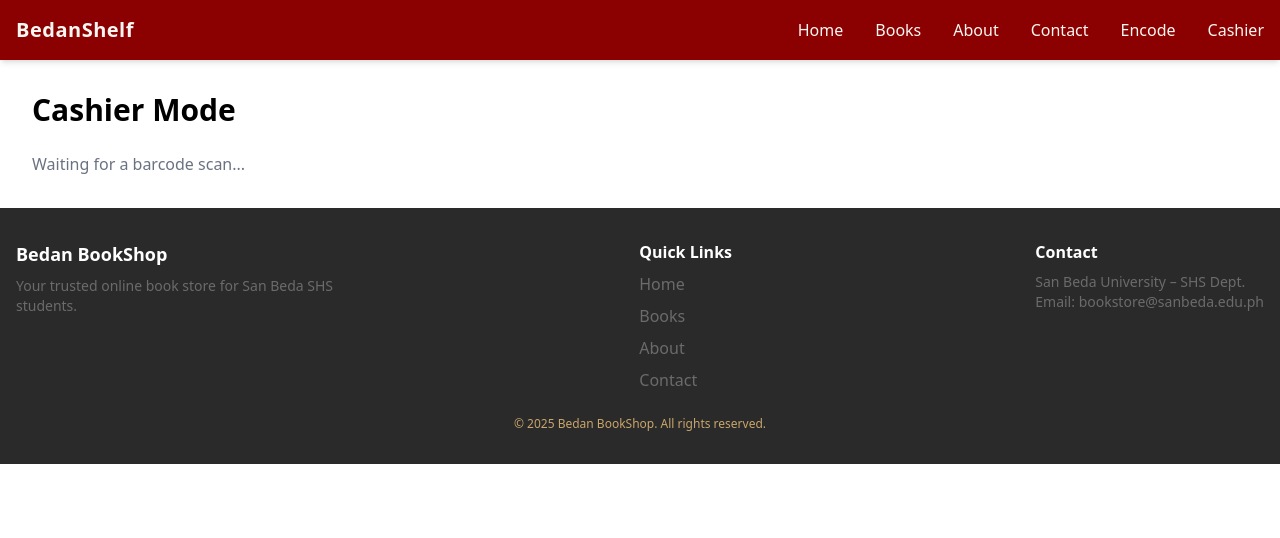
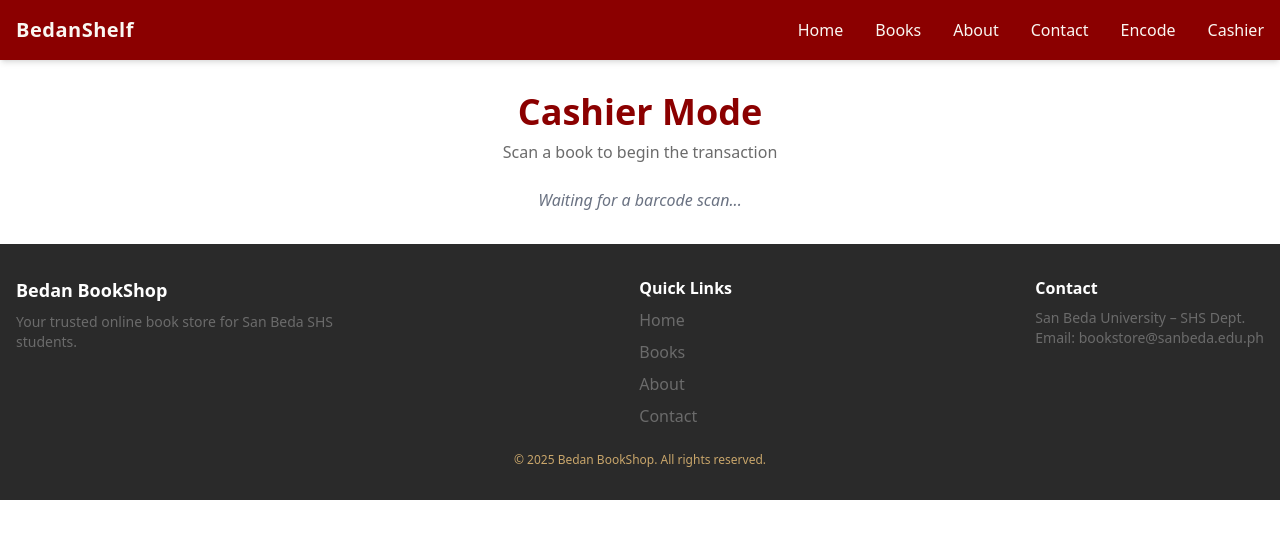
Before and after one commit to bedanshelf/BedanShelfWebApp, a React (Vite) app: page /books/cashier in a window 1280 px wide. Shown: the top 538 px of the page. Built offline with nearby package versions, Linux system fonts and the light colour scheme; no server answers; the database is empty.

Commit message:
feat: enhance CashierPage layout and improve user feedback during transactions

```diff
--- a/src/Pages/CashierPage.tsx
+++ b/src/Pages/CashierPage.tsx
@@ -47,25 +47,18 @@
   // Handle Confirm or Cancel
   const handlePaymentAction = async (action: "confirm" | "cancel") => {
     if (!book || !barcode) return;
-    // Location of scanned barcode
     const scanRef = ref(db, "scanner/searchBarcode");
 
     if (action === "confirm") {
-      // Fade-out animation
       setPaymentComplete(true);
-
-      // Update availability in Firebase
       await update(ref(db, `books/${barcode}`), { available: false });
       await set(scanRef, "");
-
-      // Optional: Reset after animation
       setTimeout(() => {
         setBook(null);
         setBarcode(null);
         setPaymentComplete(undefined);
       }, 1500);
     } else {
-      // Cancel
       setBook(null);
       setBarcode(null);
       await set(scanRef, "");
@@ -73,24 +66,44 @@
   };
 
   return (
-    <div className="p-8">
-      <h1 className="text-3xl font-bold mb-6">Cashier Mode</h1>
+    <div className="p-8 space-y-6">
+      {/* Header */}
+      <div className="text-center mb-6">
+        <h1 className="text-4xl font-bold text-primary">Cashier Mode</h1>
+        {!barcode && (
+          <p className="text-textmuted mt-2">
+            Scan a book to begin the transaction
+          </p>
+        )}
+      </div>
 
+      {/* Waiting for barcode */}
       {!barcode && (
-        <p className="text-gray-500">Waiting for a barcode scan...</p>
+        <p className="text-center text-gray-500 italic">
+          Waiting for a barcode scan...
+        </p>
       )}
 
+      {/* Scanned code card */}
       {barcode && (
-        <div className="mt-4">
-          <h2 className="text-xl font-bold">Scanned Code</h2>
-          <div className="text-lg bg-textdark w-fit px-3 py-1 rounded-4xl text-white">
+        <div className="flex flex-col items-center mb-4">
+          <h2 className="text-xl font-semibold text-textdark mb-1">
+            Scanned Code
+          </h2>
+          <div className="px-5 py-2 bg-secondary text-white rounded-full shadow-md text-lg font-mono">
             {barcode}
           </div>
         </div>
       )}
 
-      {loading && <p className="text-blue-500">Loading book details...</p>}
+      {/* Loading */}
+      {loading && (
+        <p className="text-blue-500 text-center font-medium">
+          Loading book details...
+        </p>
+      )}
 
+      {/* Book details */}
       {book && (
         <BookCard
           title={book.title}
@@ -125,10 +138,14 @@
         </BookCard>
       )}
 
+      {/* No book found */}
       {barcode && !loading && !book && (
-        <p className="text-red-500 mt-4">No book found for this barcode.</p>
+        <p className="text-red-500 mt-4 text-center font-medium">
+          No book found for this barcode.
+        </p>
       )}
 
+      {/* Payment complete */}
       {paymentComplete && (
         <p className="mt-4 text-green-600 font-bold text-lg text-center">
           Payment Successful!
```
